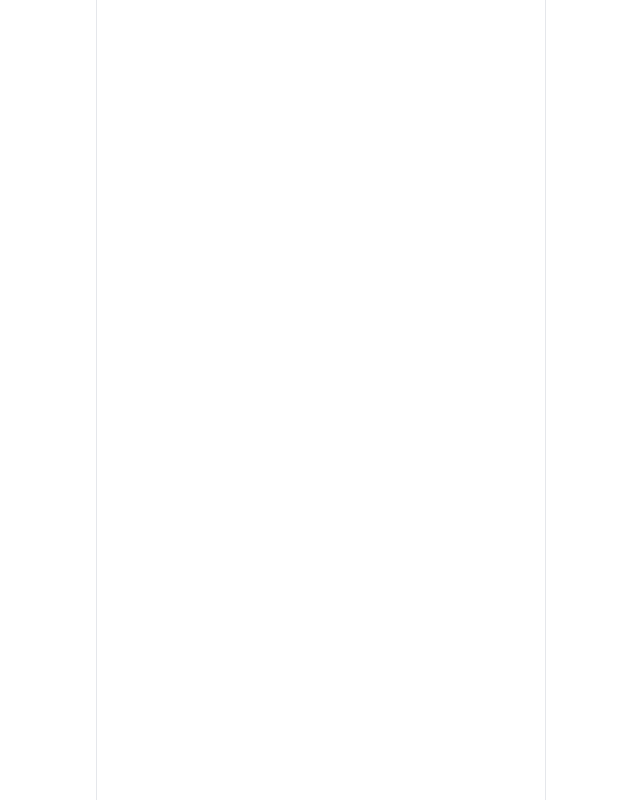
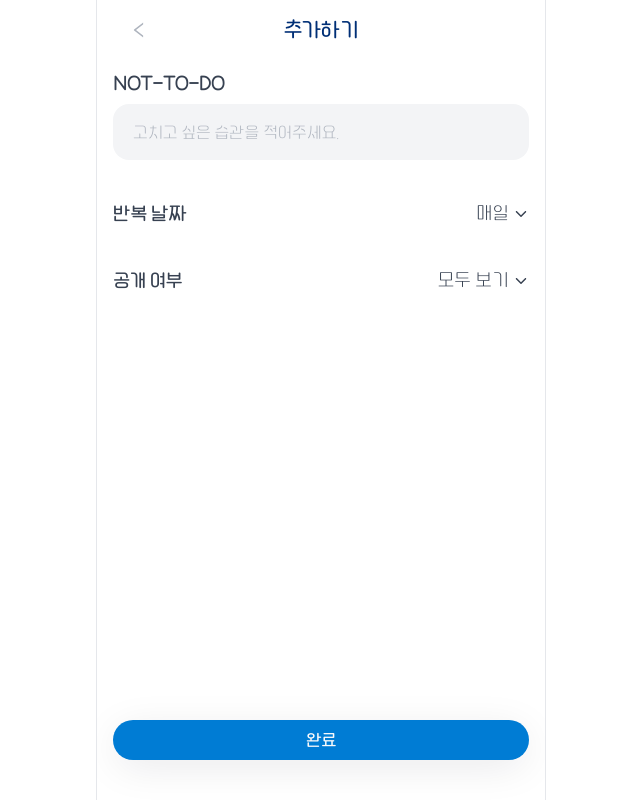
Before and after one commit to LikeLion-KW-TEAM2/TEAM_2_FE, a React (Vite) app: page /record/add in a window 1280 px wide. Before the commit this address had no page. Shown: the whole page, without its empty margins (319-959 px from the left). Built offline with nearby package versions, Linux system fonts and the light colour scheme.

Commit message:
feat : 습관 추가하기 구현

```diff
--- a/src/components/Router.tsx
+++ b/src/components/Router.tsx
@@ -13,6 +13,7 @@ import Record from '@/pages/record/Record'
 import { Route, Routes } from 'react-router-dom'
 import Onboarding from './Onboarding/Onboarding'
 import RecordEdit from '@/pages/record/RecordEdit'
+import RecordAdd from '@/pages/record/RecordAdd'
 
 const Router = () => {
   return (
@@ -22,6 +23,7 @@ const Router = () => {
       <Route path="/signup" element={<Signup />} />
       <Route path="/record" element={<Record />} />
       <Route path="/record/edit" element={<RecordEdit />} />
+      <Route path="/record/add" element={<RecordAdd />} />
       <Route path="/friend" element={<Friend />} />
       <Route path="/friend/search" element={<FriendSearch />} />
       <Route path="/guestbook" element={<Guestbook />} />
--- a/src/pages/record/Record.tsx
+++ b/src/pages/record/Record.tsx
@@ -3,6 +3,7 @@ import HabitCalendar from './components/HabitCalander'
 import NavLayout from '@/components/NavLayout'
 import HabitItem from './components/HabitItem'
 import { AiOutlinePlusCircle } from 'react-icons/ai'
+import { Link } from 'react-router-dom'
 
 const RECORD_LIST = ['다리 꼬기', '옆으로 누워서 자기', '짝다리 짚기']
 
@@ -18,7 +19,9 @@ const Record = () => {
         ))}
         <div className="flexAlign gap-2 self-center text-secondary-500">
           <AiOutlinePlusCircle size={12} />
-          <p className="text-medium">추가하기</p>
+          <Link to={'/record/add'}>
+            <p className="text-medium">추가하기</p>
+          </Link>
         </div>
       </div>
     </NavLayout>
--- /dev/null
+++ b/src/pages/record/RecordAdd.tsx
@@ -0,0 +1,77 @@
+import Button from '@/components/Button'
+import { DropDown } from '@/components/DropDown'
+import { InputField } from '@/components/InputField'
+import SubHeader from '@/components/SubHeader'
+import { useToggle } from '@/hooks/useToggle'
+import { IoIosArrowDown, IoIosArrowUp } from 'react-icons/io'
+
+const RecordAdd = () => {
+  const [isDateDropDownOpen, handleDateDropDownOpen] = useToggle()
+  const [isPrivateDropDownOpen, handlePrivateDropDownOpen] = useToggle()
+
+  return (
+    <div>
+      <SubHeader hidden>추가하기</SubHeader>
+      <div className="flexColumn gap-[40px]">
+        <InputField>
+          <InputField.Label>NOT-TO-DO</InputField.Label>
+          <InputField.Input
+            type="text"
+            placeholder="고치고 싶은 습관을 적어주세요."
+          />
+        </InputField>
+
+        <InputField>
+          <div className="flexBetweenAlign text-secondary-700">
+            <InputField.Label>반복 날짜</InputField.Label>
+            <div className="relative">
+              <div
+                className="flexAlign cursor-pointer gap-1"
+                onClick={handleDateDropDownOpen}
+              >
+                <p className="text-large">매일</p>
+                {isDateDropDownOpen ? <IoIosArrowUp /> : <IoIosArrowDown />}
+              </div>
+              {isDateDropDownOpen && (
+                <DropDown>
+                  <DropDown.Item>매일</DropDown.Item>
+                  <DropDown.Item>주중</DropDown.Item>
+                  <DropDown.Item>주말</DropDown.Item>
+                </DropDown>
+              )}
+            </div>
+          </div>
+        </InputField>
+
+        <InputField>
+          <div className="flexBetweenAlign text-secondary-700">
+            <InputField.Label>공개 여부</InputField.Label>
+            <div className="relative">
+              <div
+                className="flexAlign cursor-pointer gap-1"
+                onClick={handlePrivateDropDownOpen}
+              >
+                <p className="text-large">모두 보기</p>
+                {isPrivateDropDownOpen ? <IoIosArrowUp /> : <IoIosArrowDown />}
+              </div>
+              {isPrivateDropDownOpen && (
+                <DropDown>
+                  <DropDown.Item>모두 보기</DropDown.Item>
+                  <DropDown.Item>나만 보기</DropDown.Item>
+                </DropDown>
+              )}
+            </div>
+          </div>
+        </InputField>
+      </div>
+
+      <div className="flexColumn absolute bottom-10 left-4 right-4 gap-4">
+        <Button width="w-full" size="medium">
+          완료
+        </Button>
+      </div>
+    </div>
+  )
+}
+
+export default RecordAdd
```
